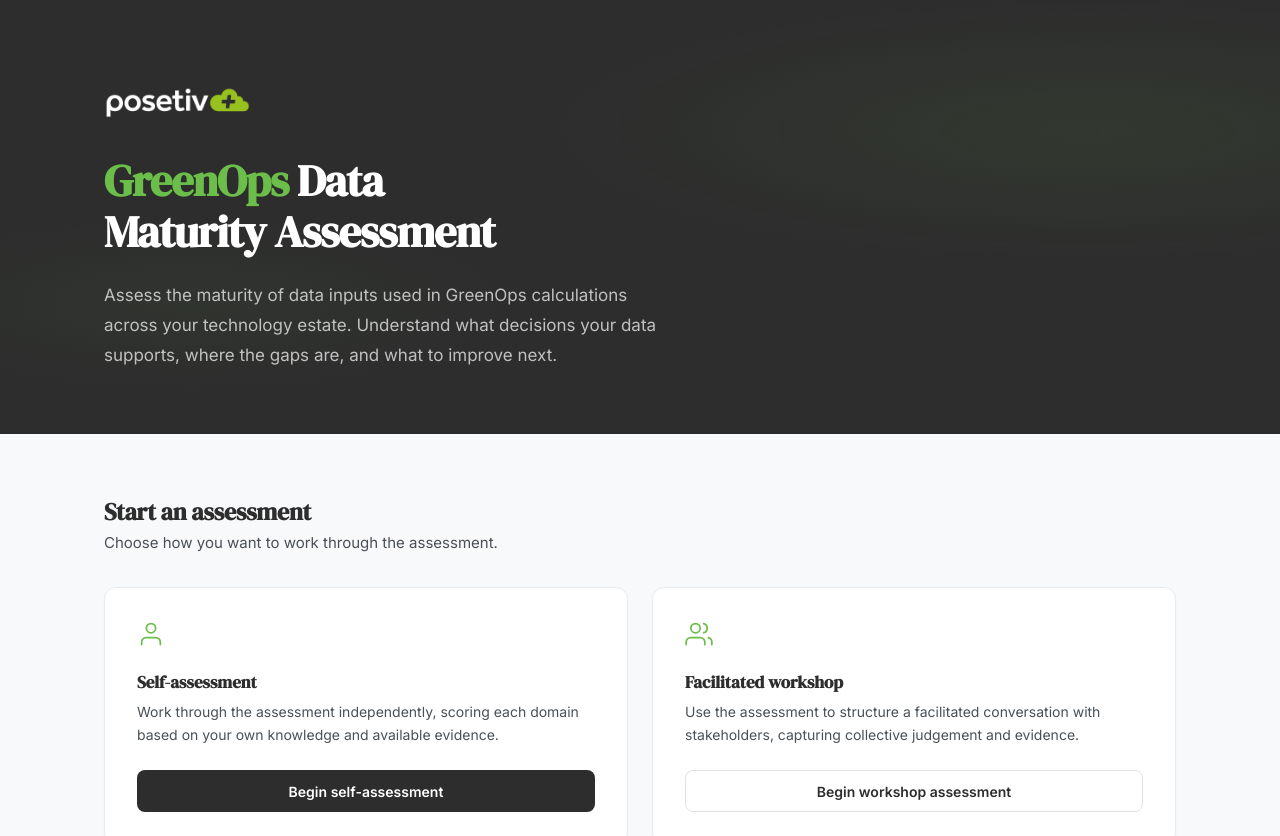
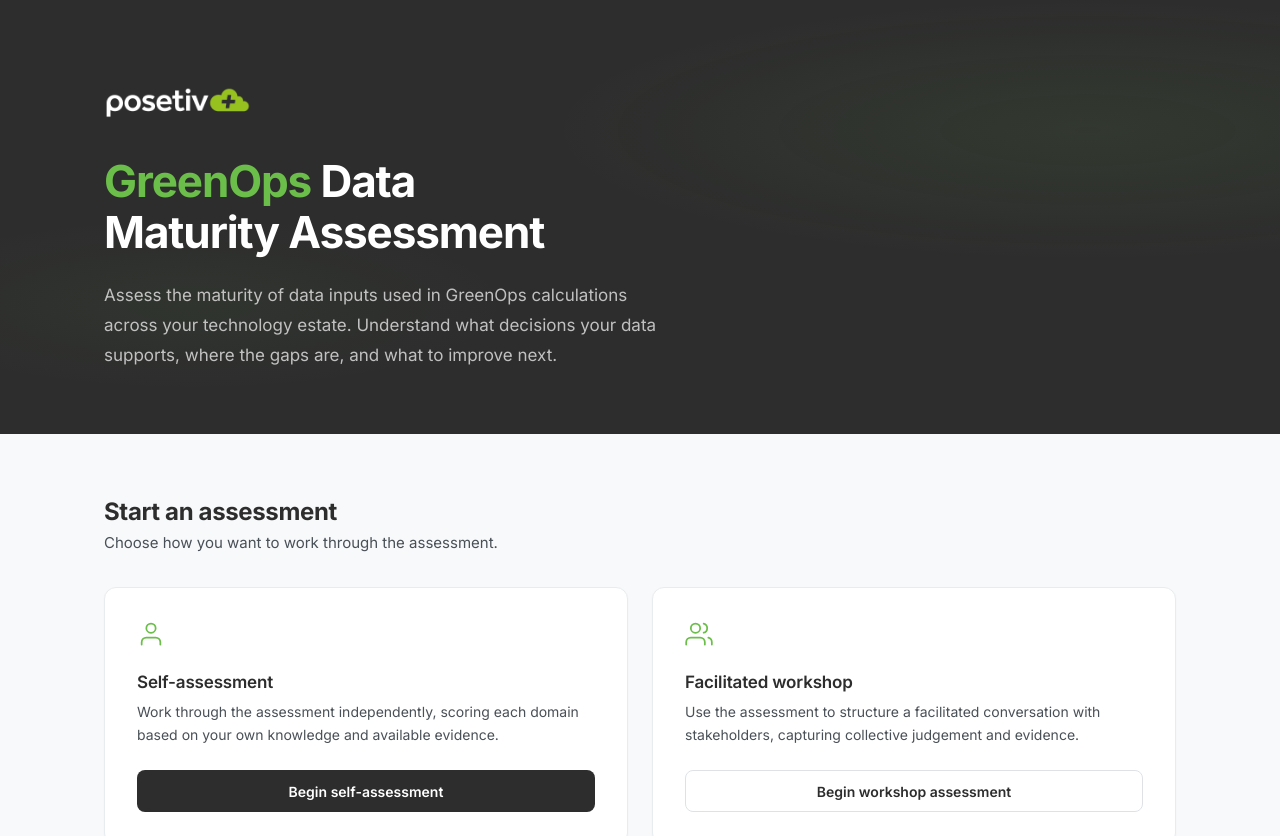
Before and after one commit to Marksbutcher/GreenOps-Data-Maturity, a React (Vite) app: page / in a window 1280 px wide. Shown: the top 836 px of the page. Built offline with nearby package versions, Linux system fonts and the light colour scheme.

Commit message:
Unify typography on Inter, remove DM Serif Display, fix orphan font references

```diff
--- a/src/styles.css
+++ b/src/styles.css
@@ -1,7 +1,7 @@
 /* GreenOps Assessment — Posetiv Brand Design */
 /* Enterprise-grade, clean, evidence-led */
 
-@import url('https://fonts.googleapis.com/css2?family=Inter:wght@300;400;500;600;700&family=DM+Serif+Display&display=swap');
+@import url('https://fonts.googleapis.com/css2?family=Inter:wght@300;400;500;600;700;800&display=swap');
 
 :root {
   /* Posetiv brand palette */
@@ -41,7 +41,7 @@
   --color-mat-5: #2b8a3e;
 
   /* Typography */
-  --font-display: 'DM Serif Display', Georgia, serif;
+  --font-display: 'Inter', -apple-system, BlinkMacSystemFont, 'Segoe UI', sans-serif;
   --font-body: 'Inter', -apple-system, BlinkMacSystemFont, 'Segoe UI', sans-serif;
 
   /* Spacing scale */
@@ -118,9 +118,9 @@
   line-height: 1.2;
 }
 
-h1 { font-size: 2.25rem; letter-spacing: -0.02em; }
-h2 { font-size: 1.5rem; letter-spacing: -0.01em; }
-h3 { font-size: 1.125rem; }
+h1 { font-size: 2.25rem; font-weight: 700; letter-spacing: -0.025em; }
+h2 { font-size: 1.5rem; font-weight: 700; letter-spacing: -0.015em; }
+h3 { font-size: 1.125rem; font-weight: 600; letter-spacing: -0.01em; }
 
 .label {
   font-size: 0.6875rem;
@@ -1062,6 +1062,8 @@
 .domain-title {
   font-family: var(--font-display);
   font-size: 1.375rem;
+  font-weight: 700;
+  letter-spacing: -0.015em;
   color: var(--color-primary);
   margin: var(--space-xs) 0 var(--space-sm);
 }
@@ -2655,8 +2657,10 @@
 }
 
 .section-heading {
-  font-family: var(--font-heading);
+  font-family: var(--font-display);
   font-size: 1rem;
+  font-weight: 600;
+  letter-spacing: -0.01em;
   color: var(--color-text);
   margin-bottom: var(--space-sm);
 }
@@ -2989,7 +2993,7 @@
 
 .phase-tag {
   display: inline-block;
-  font-family: var(--font-heading);
+  font-family: var(--font-display);
   font-size: 1rem;
   font-weight: 700;
   padding: var(--space-xs) var(--space-md);
```
